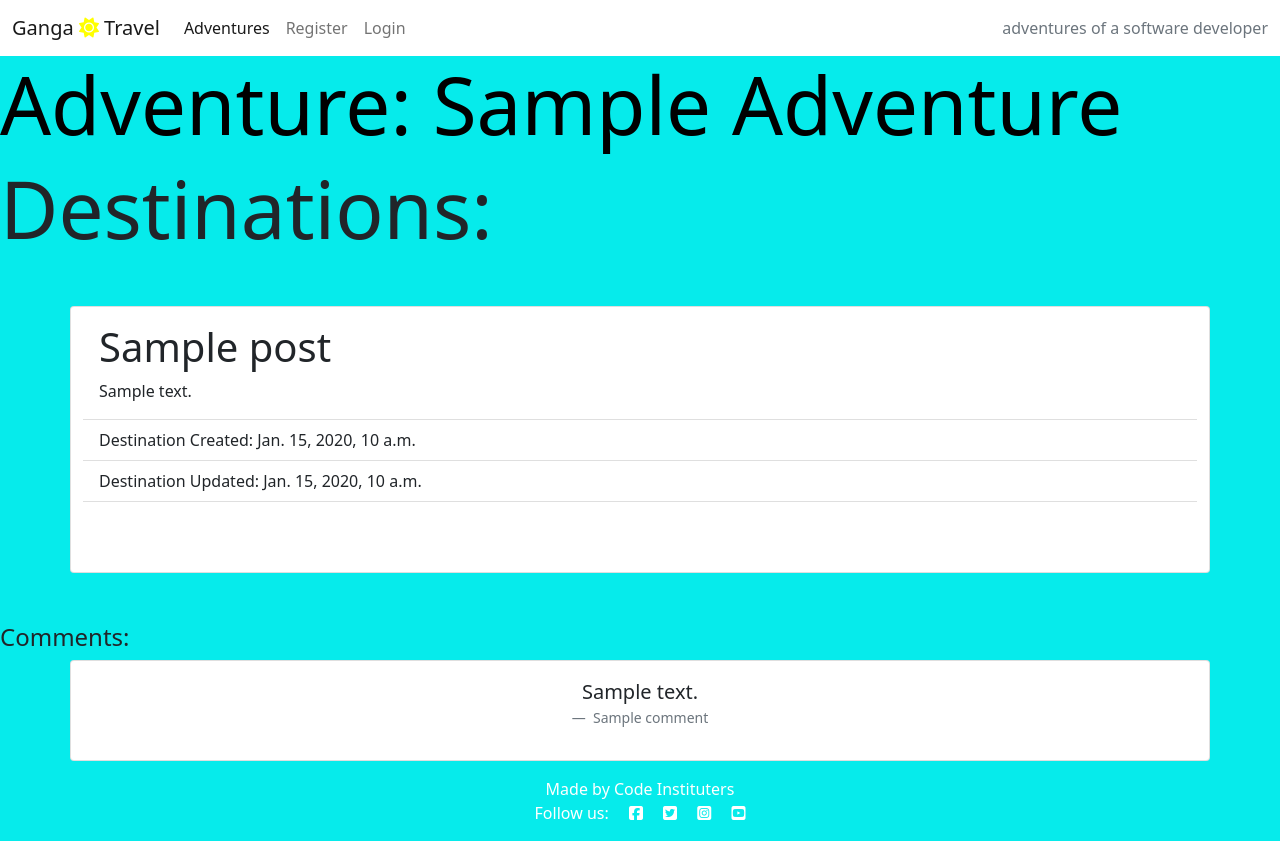
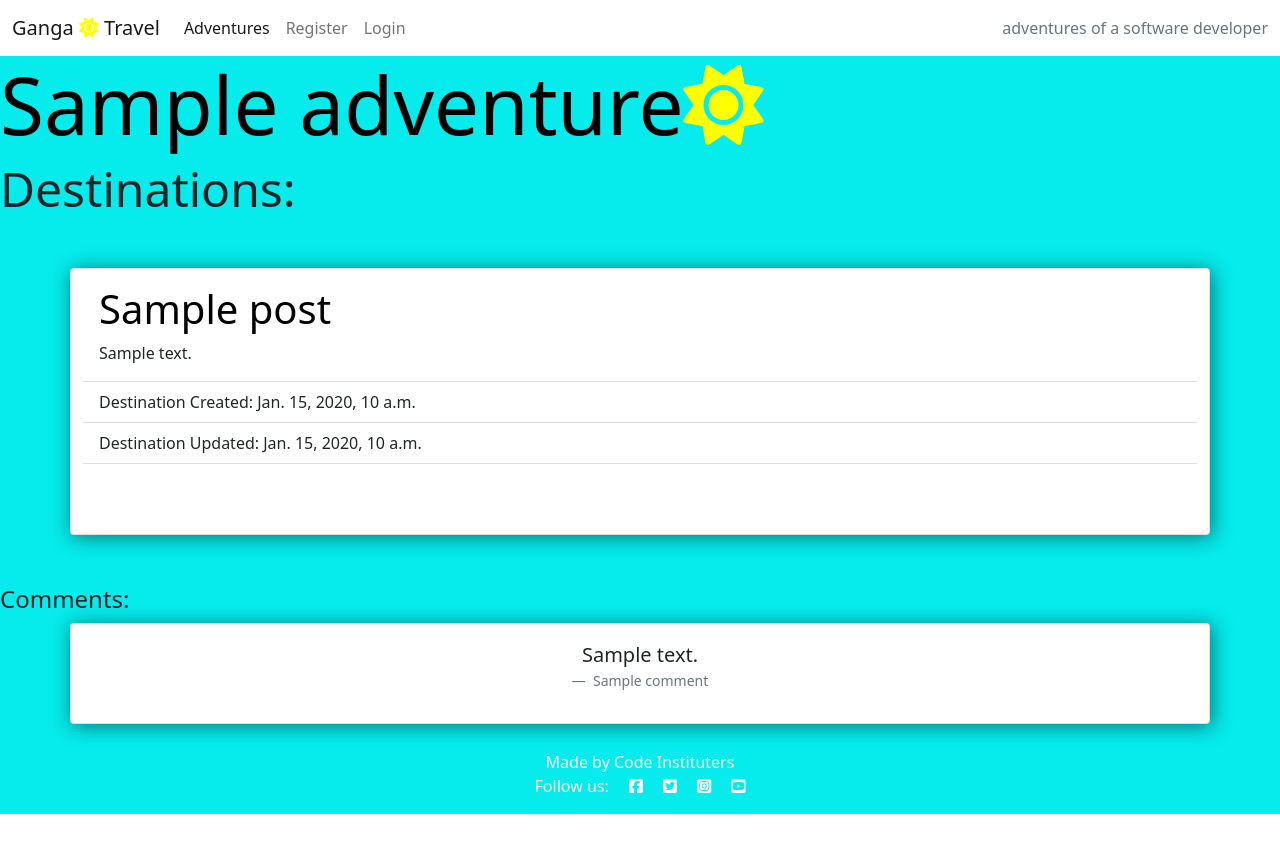
Before and after one commit to Jesdah/ganga_travel, a Django app: page /1/1/ in a window 1280 px wide. After the commit the page ends 814 px from the top, so only its background shows below. Run offline with Django 4.2, Linux system fonts and the light colour scheme; tables that the repository leaves empty hold one stand-in row (values such as "Sample post"); some libraries are stand-ins or nearby versions.

Commit message:
add visual effects to images in post and index.html

```diff
--- a/static/css/style.css
+++ b/static/css/style.css
@@ -21,16 +21,21 @@ body {
 }
 
 .card-tint {
-    background-color: rgb(6, 235, 235, 0.4);
+    background: hsla(0,0%,100%,.3);
     width: 33%;
     color: black;
     text-decoration: none;
 }
 
+
 .title-style {
     text-decoration: none;
+    color: black;
+    display: block
+}
+
+.title-style:first-letter{
     text-transform: capitalize;
-    color: black;
 }
 
 .card-title {
@@ -44,11 +49,23 @@ body {
 .destination-card{
     margin-top: 50px;
     margin-bottom: 50px;
+    filter: drop-shadow(2px 2px 10px rgba(0,0,0,.5));
 }
+
 
 .card-buttons {
     font-size: 30px;
     height: 70px;
+}
+
+#trash {
+    color: red;
+}
+
+.comment {
+    filter: drop-shadow(2px 2px 10px rgba(0,0,0,.5));
+    margin-top: 10px;
+    margin-bottom: 10px;
 }
 
 @media screen and (max-width: 500px) {
--- a/static/js/script.js
+++ b/static/js/script.js
@@ -24,3 +24,17 @@ window.onclick = function(event) {  // When the user clicks anywhere outside of
     postModal.style.display = "none";
   }
 };
+
+function allowDrop(ev) {
+  ev.preventDefault();
+}
+
+function drag(ev) {
+  ev.dataTransfer.setData("text", ev.target.id);
+}
+
+function drop(ev) {
+  ev.preventDefault();
+  var data = ev.dataTransfer.getData("text");
+  ev.target.appendChild(document.getElementById(data));
+}
--- a/templates/add_comment.html
+++ b/templates/add_comment.html
@@ -7,6 +7,6 @@
 <form method="POST">
     {{ comment_form|crispy }}
     {% csrf_token %}
-    <button type="submit">Add</button>
+    <button type="submit" class="btn btn-success" style="width: 100px; margin-top: 10px;"><i class="fa-regular fa-paper-plane"></i></button>
 </form>
 {% endblock %}
--- a/templates/edit_adventure.html
+++ b/templates/edit_adventure.html
@@ -7,7 +7,7 @@
     {{ form|crispy }}
     <div>
         <p>
-            <button type="submit" class="btn btn-success">Update</button>
+            <button type="submit" class="btn btn-success" style="width: 100px; margin-top: 10px;"><i class="fa-regular fa-paper-plane"></i></button>
         </p>
     </div>
 </form>
--- a/templates/edit_post.html
+++ b/templates/edit_post.html
@@ -7,7 +7,7 @@
     {% csrf_token %}
     <div>
         <p>
-            <button type="submit"></a>Update</button>
+            <button type="submit"class="btn btn-success" style="width: 100px; margin-top: 10px;"><i class="fa-regular fa-paper-plane"></i></button>
         </p>
     </div>
 </form>
--- a/templates/post.html
+++ b/templates/post.html
@@ -2,17 +2,17 @@
 {% block content %}
 {% load crispy_forms_tags %}
 {% load cloudinary %}
-<h1 class="display-1 title-style">Adventure: {{ adventure.name }}</h1>
-<h2 class="display-1">Destinations:</h2>
+<h1 class="display-1 title-style">{{ adventure.name }}<i class="fa-solid fa-sun"></i></h1>
+<h2 class="display-5">Destinations:</h2>
 {% for post in posts %}
-<div class="card  container-sm destination-card">
+<div class="card  container-sm destination-card" id="{{ post.id }}" ondrop="drop(event)" ondragover="allowDrop(event)" draggable="true" ondragstart="drag(event)">
   {% if "placeholder" in post.featured_image.url %}
-  <img src="https://res.cloudinary.com/djs04srkx/image/upload/v1689779280/samples/balloons.jpg">
+  <img src="https://res.cloudinary.com/djs04srkx/image/upload/v1689779280/samples/balloons.jpg" class="post-card-image">
   {% else %}
-  <img src=" {{ post.featured_image.url }}">
+  <img src=" {{ post.featured_image.url }}" class="post-card-image">
   {% endif %}
     <div class="card-body">
-      <h5 class="card-title display-6">{{ post.title }}</h5>
+      <h5 class="card-title display-6 title-style">{{ post.title }}</h5>
       <p class="card-text">{{ post.content }}</p>
     </div>
     <ul class="list-group list-group-flush">
@@ -24,7 +24,7 @@
       <a href="{% url 'edit_post' post.id adventure.id user.id %}" class="card-link"><i class="fa-solid fa-pen-to-square"></i></a>
       {% endif %}
     {% if perms.blog.delete_post %}
-      <a onclick="return confirm('Are you sure you want to delete {{ post.title }}?')" href="{% url 'delete_post' post.id adventure.id user.id %}" class="card-link"><i class="fa-solid fa-trash"></i></a>
+      <a onclick="return confirm('Are you sure you want to delete {{ post.title }}?')" href="{% url 'delete_post' post.id adventure.id user.id %}" class="card-link"><i id="trash" class="fa-solid fa-trash"></i></a>
     {% endif %}
     </div>
     </div>
@@ -34,7 +34,7 @@
 {% endfor %}
 <h4>Comments: </h4>
 {% for comment in comments %}
-<div class="card container-fluid container-sm">
+<div class="card container-fluid container-sm comment">
     <div class="card-body text-center">
         <figure>
             <blockquote class="blockquote">
@@ -50,12 +50,12 @@
 
 <div class="d-flex justify-content-end justify-content-around" >
   {% if perms.blog.add_comment%}
-<a href="/add_comment/{{ adventure.id }}/{{ user.id }}" class="card-link"><button type="button" class="btn btn-success">Add Comment<i class="fa-solid fa-comments"></i></button></a>
+<a href="/add_comment/{{ adventure.id }}/{{ user.id }}" class="card-link"><button type="button" class="btn btn-success">Comment <i class="fa-solid fa-comments"></i></button></a>
   {% endif %}
 </div>
 
 {% if perms.blog.add_post %}
-<button type="submit" class="btn btn-success" id="addPostBtn">Add Post</button>
+<button type="submit" class="btn btn-success" id="addPostBtn">New Destination</button>
 {% endif %}
 <div id="addPostModal">
   <h3 class="display-1">Add Post</h3>
```
